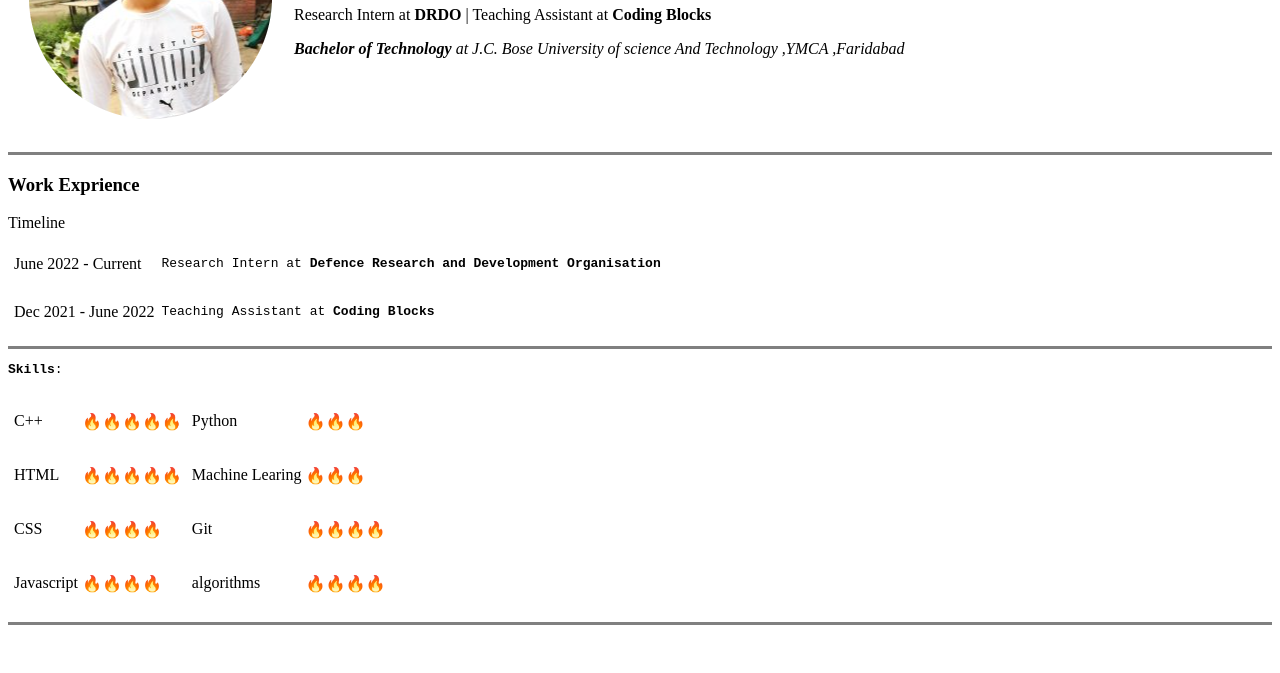
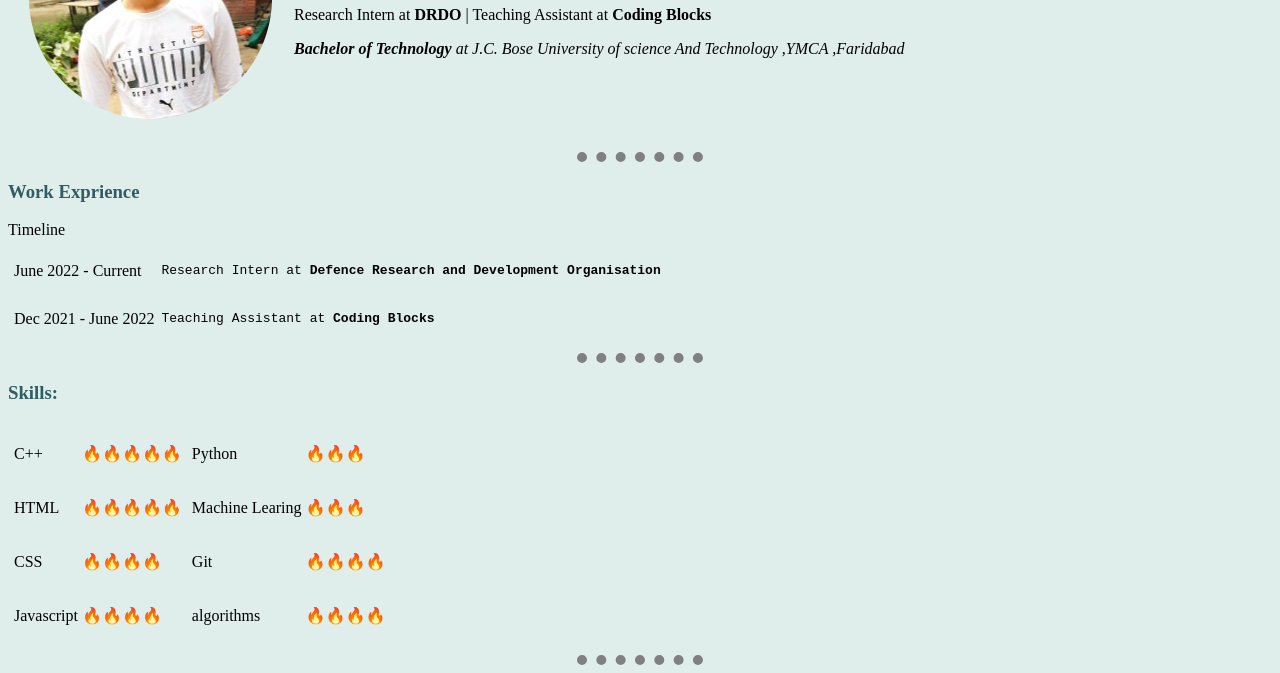
Before and after one commit to ritikpanchal768/cv, a plain HTML site: page index.html in a window 1280 px wide. Shown: the part 153-826 px from the top of the page. Before the commit the page ends 800 px from the top, so only its background shows below. Drawn offline with Linux system fonts and the light colour scheme.

Commit message:
version 2.0(css file added)

```diff
--- /dev/null
+++ b/CSS/styles.css
@@ -0,0 +1,14 @@
+
+body {
+    background-color: #DFEEEA;
+}
+h1, h3{
+    color: #2F5D62;
+}
+hr {
+    border-color: grey;
+    border-style:none;
+    border-top-style: dotted;
+    width: 10%;
+    border-width: 10px;
+}
--- a/index.html
+++ b/index.html
@@ -5,9 +5,7 @@
     <meta http-equiv="X-UA-Compatible" content="IE=edge">
     <meta name="viewport" content="width=device-width, initial-scale=1.0">
     <title>Ritik's Personal Site</title>
-    <style>
-
-    </style>
+    <link rel="stylesheet" href="CSS/styles.css">
 </head>
 <body>
     <table cellspacing="20">
@@ -23,7 +21,7 @@
         </tr>
     </table>
 
-    <hr size="3" color="grey">
+    <hr>
     <h3>Work Exprience</h3>
     <table cellspacing="5" rules="column">
         <thead>
@@ -41,8 +39,8 @@
         </tbody>
         <tfoot></tfoot>
     </table>
-    <hr size="3" color="grey">
-    <pre><strong>Skills</strong>:</pre>
+    <hr>
+    <h3><strong>Skills</strong>:</h3>
     <table>
         <tr>
             <td>
@@ -88,11 +86,6 @@
         </tr>
 
     </table>
-    <hr size="3" color="grey">
-
-    <!-- <ul>
-        <li> <pre>Research Intern at <strong>Defence Research and Development Organisation</strong>&emsp; &emsp;From : 1 June - 29 June 2022</pre> </li>
-        <li> <pre>Teaching Assistant at <strong>Coding Blocks</strong></pre> </li>
-    </ul> -->
+    <hr>
 </body>
 </html>
```
